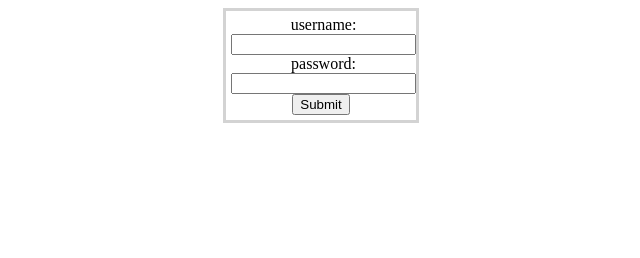
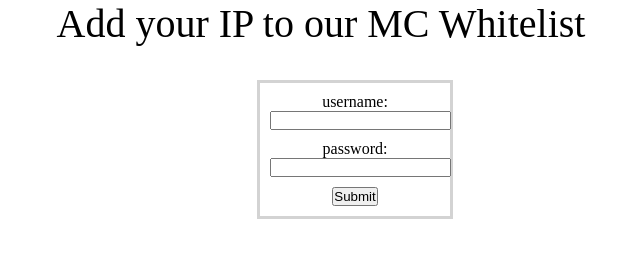
Before and after one commit to SimonComeau/mc-whitelister, a plain HTML site: page index.html in a window 1280 px wide. Shown: the whole page, without its empty margins (319-959 px from the left). Drawn offline with Linux system fonts and the light colour scheme.

Commit message:
it works

```diff
--- a/index.html
+++ b/index.html
@@ -6,15 +6,18 @@
     <link rel="stylesheet" type="text/css" href="site.css">
 </head>
 <body>
+<div class="header"><p>Add your IP to our MC Whitelist</p></div>
 <form action="log-in.html" method="post">
-    <div class="container">
-        <div>
+    <div class="box">
+        <div class="label">
             <label>username: <input type="text" name="user_name"/></label>
         </div>
-        <div>
+        <div class="label">
             <label>password: <input type="password" name="user_password"/></label>
         </div>
-        <input type="submit"/>
+        <div class="button">
+            <input type="submit"/>
+        </div>
     </div>
 </form>
 </body>
--- a/site.css
+++ b/site.css
@@ -1,4 +1,17 @@
-div.container {
+* {
+    margin: 0;
+    padding: 0;
+}
+
+div.header {
+    text-align: center;
+    font-size: 40px;
+}
+
+div.box {
+    position: absolute;
+    top: 10%;
+    left: 45%;
     margin: auto;
     padding: 5px;
     border-style: solid;
@@ -7,12 +20,17 @@ div.container {
     width: 180px;
     text-align: center;
 }
-input:focus, textarea:focus {
-    /* To give a little highlight on active elements */
+
+input:focus {
     border-color: darkgray;
 }
 
-label {
-    /* To make sure that all labels have the same size and are properly aligned */
-    display: inline-block;
+div.label {
+    margin: auto;
+    padding: 5px;
 }
+
+div.button {
+    margin: 2px;
+    padding: 3px;
+}
```
